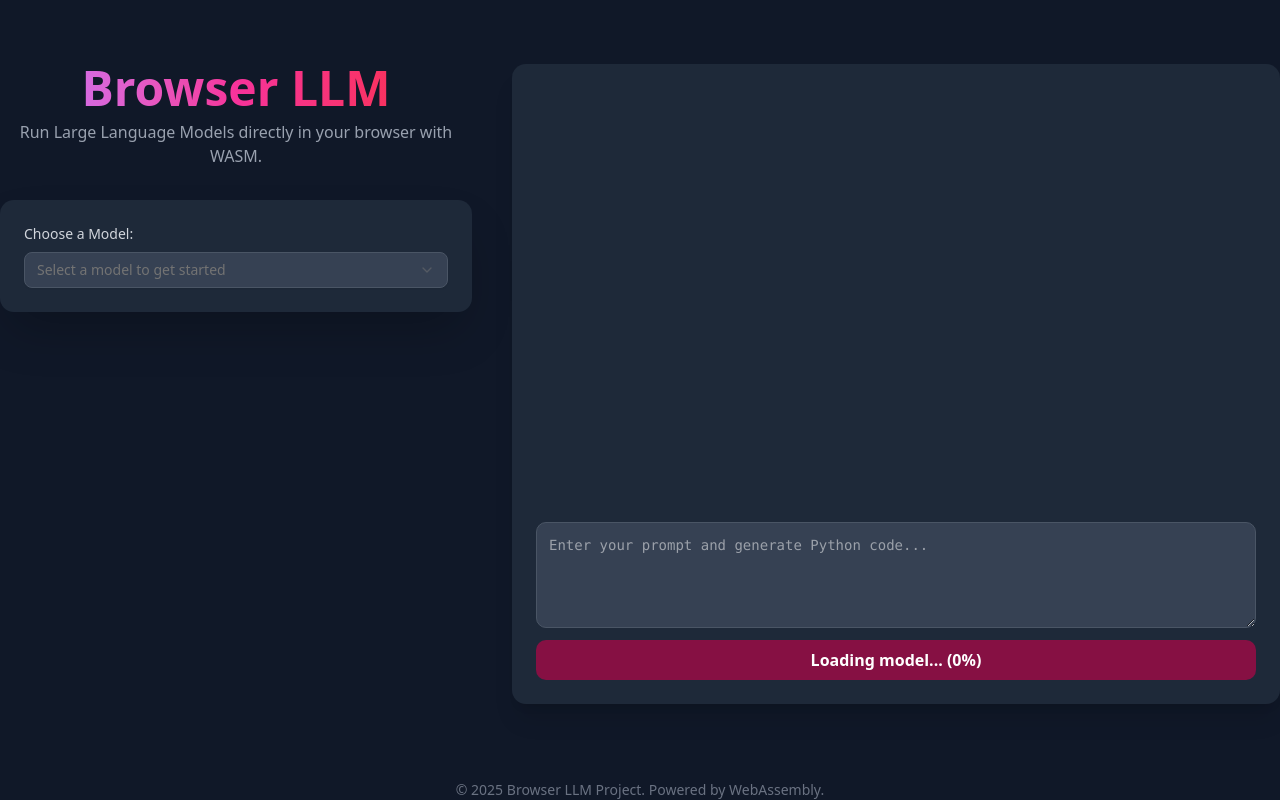
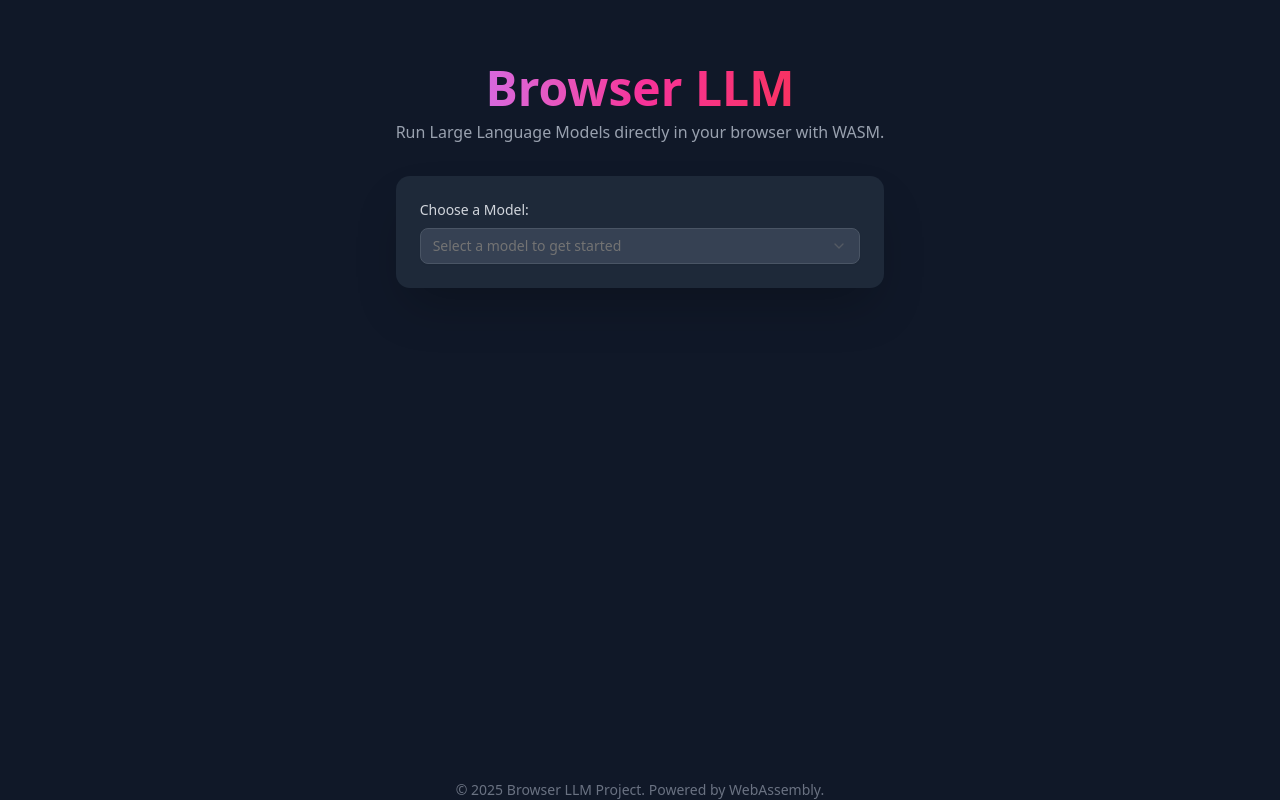
Before and after one commit to BARBUR02/browser-llm, a React (Vite) app: page / in a window 1280 px wide. Built offline with nearby package versions, Linux system fonts and the light colour scheme.

Commit message:
add display chat condition

```diff
--- a/src/App.tsx
+++ b/src/App.tsx
@@ -1,24 +1,10 @@
+import { Home } from "./components/ui/Home";
 import { ModelProvider } from "./context/ModelContext";
-import { Footer } from "./components/Footer";
-import { ChooseModelCard } from "./components/ui/ChooseModelCard";
-import { LandingCard } from "./components/ui/LandingCard";
-import { Chat } from "./components/ui/Chat/Chat";
 
 function App() {
   return (
     <ModelProvider>
-      <div className="min-h-screen flex flex-col bg-gray-900 text-white">
-        <div className="flex flex-1 mt-16 gap-10 justify-center">
-          <div className="flex flex-col gap-8">
-            <LandingCard />
-            <ChooseModelCard />
-          </div>
-
-          <Chat />
-        </div>
-
-        <Footer />
-      </div>
+      <Home />
     </ModelProvider>
   );
 }
--- a/src/components/ui/ChooseModelCard.tsx
+++ b/src/components/ui/ChooseModelCard.tsx
@@ -15,6 +15,7 @@ export const ChooseModelCard = () => {
     changeSelectedModel,
     isInitLoading,
     initProgress: loadingProgress,
+    initError,
   } = useModelContext();
 
   const selectedModelDetails = AVAILABLE_MODELS.find(
@@ -67,6 +68,8 @@ export const ChooseModelCard = () => {
           isLoading={isInitLoading}
           progress={loadingProgress}
         />
+
+        {initError && <div>{initError}</div>}
       </div>
     </div>
   );
--- /dev/null
+++ b/src/components/ui/Home.tsx
@@ -0,0 +1,24 @@
+import { Footer } from "../Footer";
+import { Chat } from "./Chat/Chat";
+import { ChooseModelCard } from "./ChooseModelCard";
+import { LandingCard } from "./LandingCard";
+import { useModelContext } from "@/context/ModelContext";
+
+export const Home = () => {
+  const { readyToUse } = useModelContext();
+
+  return (
+    <div className="min-h-screen flex flex-col bg-gray-900 text-white">
+      <div className="flex flex-1 mt-16 gap-10 justify-center">
+        <div className="flex flex-col gap-8">
+          <LandingCard />
+          <ChooseModelCard />
+        </div>
+
+        {readyToUse && <Chat />}
+      </div>
+
+      <Footer />
+    </div>
+  );
+};
--- a/src/context/ModelContext.tsx
+++ b/src/context/ModelContext.tsx
@@ -26,6 +26,7 @@ export const ModelProvider: React.FC<{ children: ReactNode }> = ({
   );
 
   const changeSelectedModel = (id: string) => {
+    console.log("model change");
     setSelectedModelId(id);
     initialize(id);
   };
@@ -47,8 +48,8 @@ export const ModelProvider: React.FC<{ children: ReactNode }> = ({
         generateResponse,
         initProgress,
         isInitLoading,
+        initError,
         readyToUse,
-        initError,
       }}
     >
       {children}
--- a/src/hooks/useLLMEngine.tsx
+++ b/src/hooks/useLLMEngine.tsx
@@ -38,10 +38,6 @@ export const useLLMEngine = (): UseLLMEngineReturn => {
 
   const initialize = useCallback(
     async (modelId: string) => {
-      if (engineRef.current) {
-        return;
-      }
-
       setIsInitLoading(true);
       setInitError(undefined);
       setInitProgress(0);
@@ -51,10 +47,10 @@ export const useLLMEngine = (): UseLLMEngineReturn => {
         const newEngine = await CreateMLCEngine(modelId, {
           initProgressCallback,
         });
+
+        console.log("Engine initialized successfully");
         engineRef.current = newEngine;
         setEngine(newEngine);
-
-        console.log("Engine initialized successfully");
       } catch (err) {
         console.error("Failed to initialize LLM engine:", err);
         const errorMessage =
```
